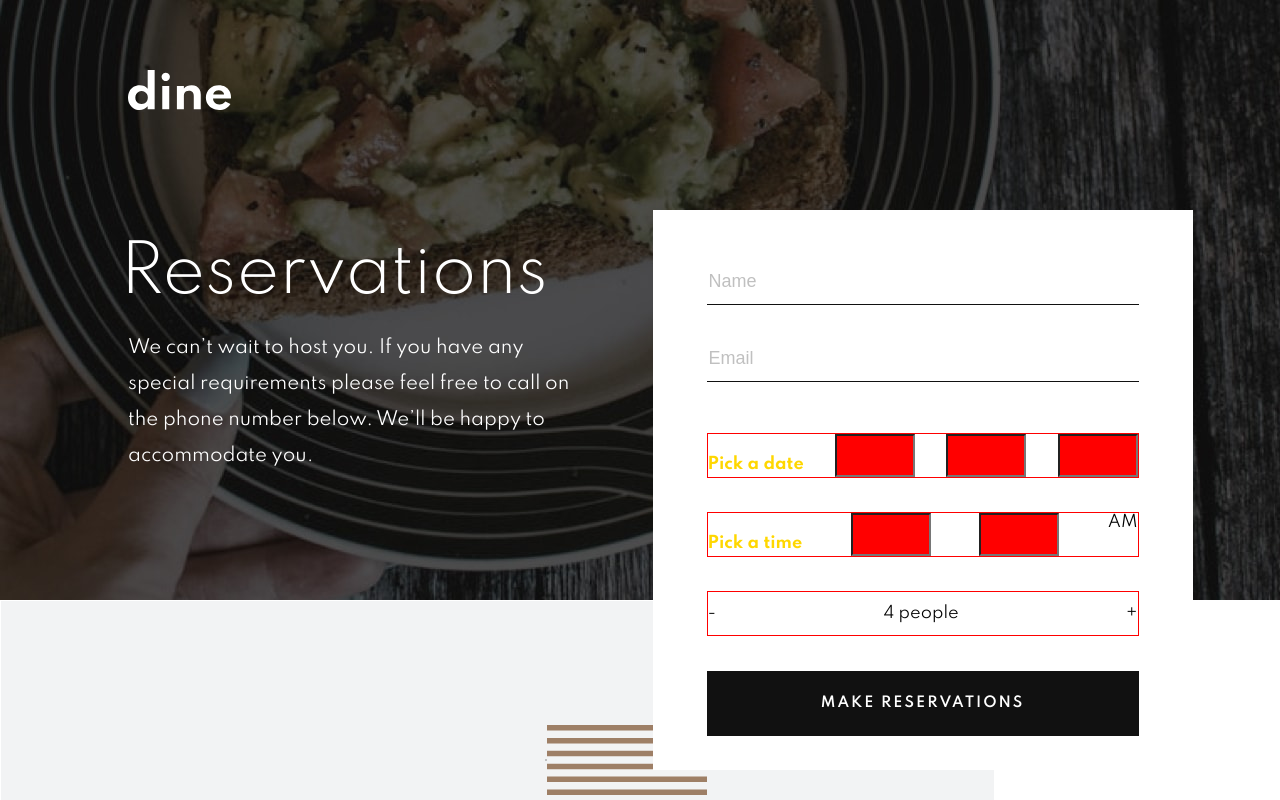
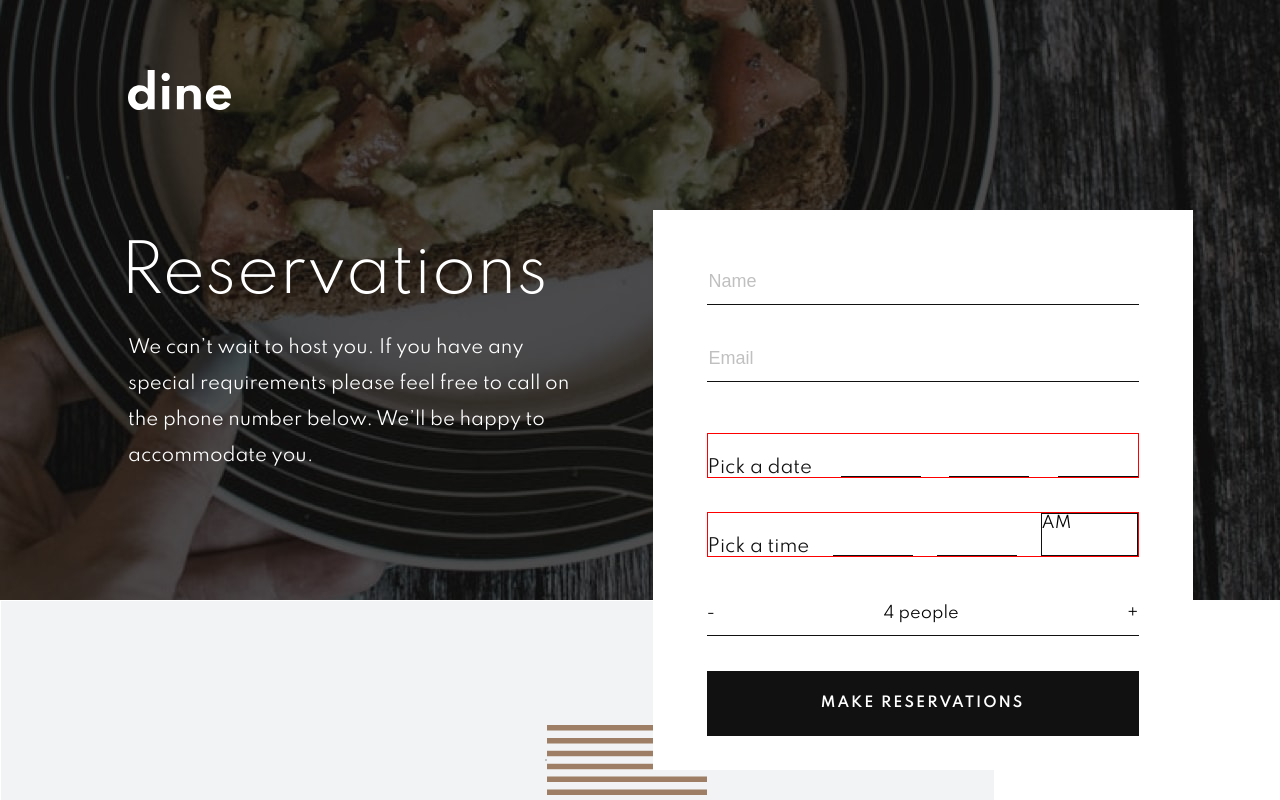
Before and after one commit to SJellen/dine, a Next.js app: page /book in a window 1280 px wide. Shown: the top 800 px of the page. Built offline with nearby package versions, Linux system fonts and the light colour scheme.

Commit message:
time dat container test

```diff
--- a/components/Booking/Form.js
+++ b/components/Booking/Form.js
@@ -25,7 +25,7 @@ export default function Form() {
                         <h4>Pick a date</h4>
                         <input className='twoDigitInput' />
                         <input className='twoDigitInput' />
-                        <input className='fourDigitInput' />
+                        <input className='fourDigitInput' id='fourDigitInput' />
                     </div>
                     <div className={styles.timeContainer}>
                         <h4>Pick a time</h4>
--- a/styles/Book/Form.module.scss
+++ b/styles/Book/Form.module.scss
@@ -46,6 +46,7 @@
             input::placeholder {
                 color: silver;
                 font-size: 18px;
+                font-weight: 400;
             }
         }
         .dateContainer, .timeContainer {
@@ -56,24 +57,37 @@
             flex-direction: row;
             justify-content: space-between;
             input {
-                background-color: red;
+                border: none;
+                border-bottom: 1px solid V.$codGray;
                 width: 80px;
 
             }
             h4 {
-                color: gold;
+                color: V.$codGray;
+                font-size: 18px;
+                font-weight: 400;
+
             }
 
+        }
+
+
+
+        .timeContainer {
+            span {
+                width: 97px;
+                border: 1px solid V.$codGray;
+            }
         }
 
         .selectContainer {
             width: 80%;
             height: 45px;
-            border: 1px solid red;
             display: flex;
             flex-direction: row;
             align-items: center;
             justify-content: space-between;
+            border-bottom: 1px solid V.$codGray;
         }
 
 
```
